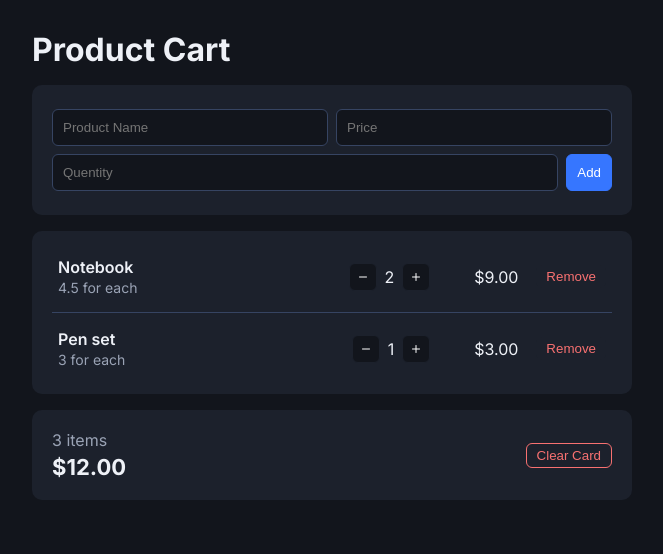
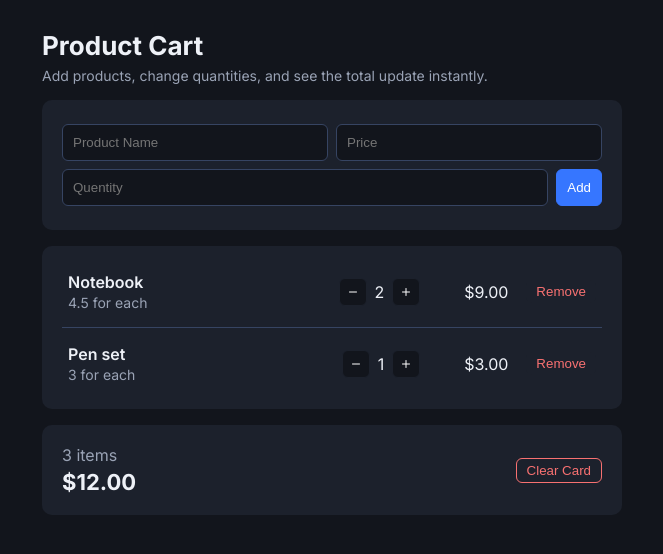
Before and after one commit to harshrajput-0/Frontend-Internship, a website: page ShoppingCart/index.html in a window 1280 px wide. Shown: the whole page, without its empty margins (308-971 px from the left). Drawn offline with Linux system fonts and the light colour scheme.

Commit message:
Task 11 Completed

```diff
--- a/ShoppingCart/index.html
+++ b/ShoppingCart/index.html
@@ -15,7 +15,7 @@
     <main>
         <!-- HEADER -->
         <h1>Product Cart</h1>
-        <p class="subtitle"></p>
+        <p class="subtitle">Add products, change quantities, and see the total update instantly.</p>
 
         <!--============= PRODUCT FORM =============-->
         <form class="product-input card" id="input-form">
--- a/ShoppingCart/style.css
+++ b/ShoppingCart/style.css
@@ -28,8 +28,18 @@ body {
 
 /* ============ MAIN CONTAINER ============ */
 main {
-  max-width: 600px;
+  max-width: 580px;
   width: 100%;
+}
+
+h1 {
+  font-size: 26px;
+  margin-bottom: 6px;
+}
+
+.subtitle {
+  font-size: 14px;
+  color: var(--muted);
 }
 
 /* Card ---------- */
```
